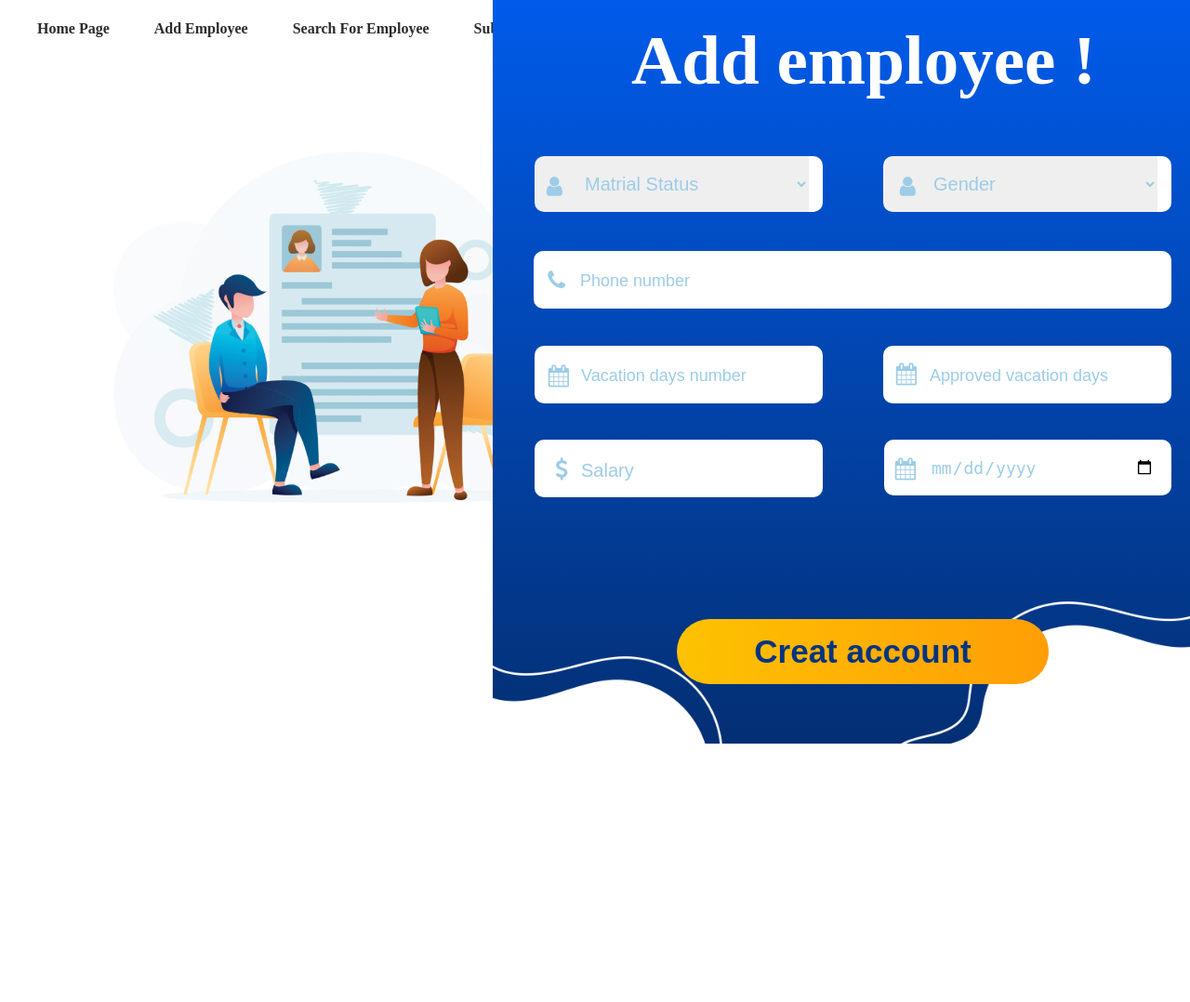
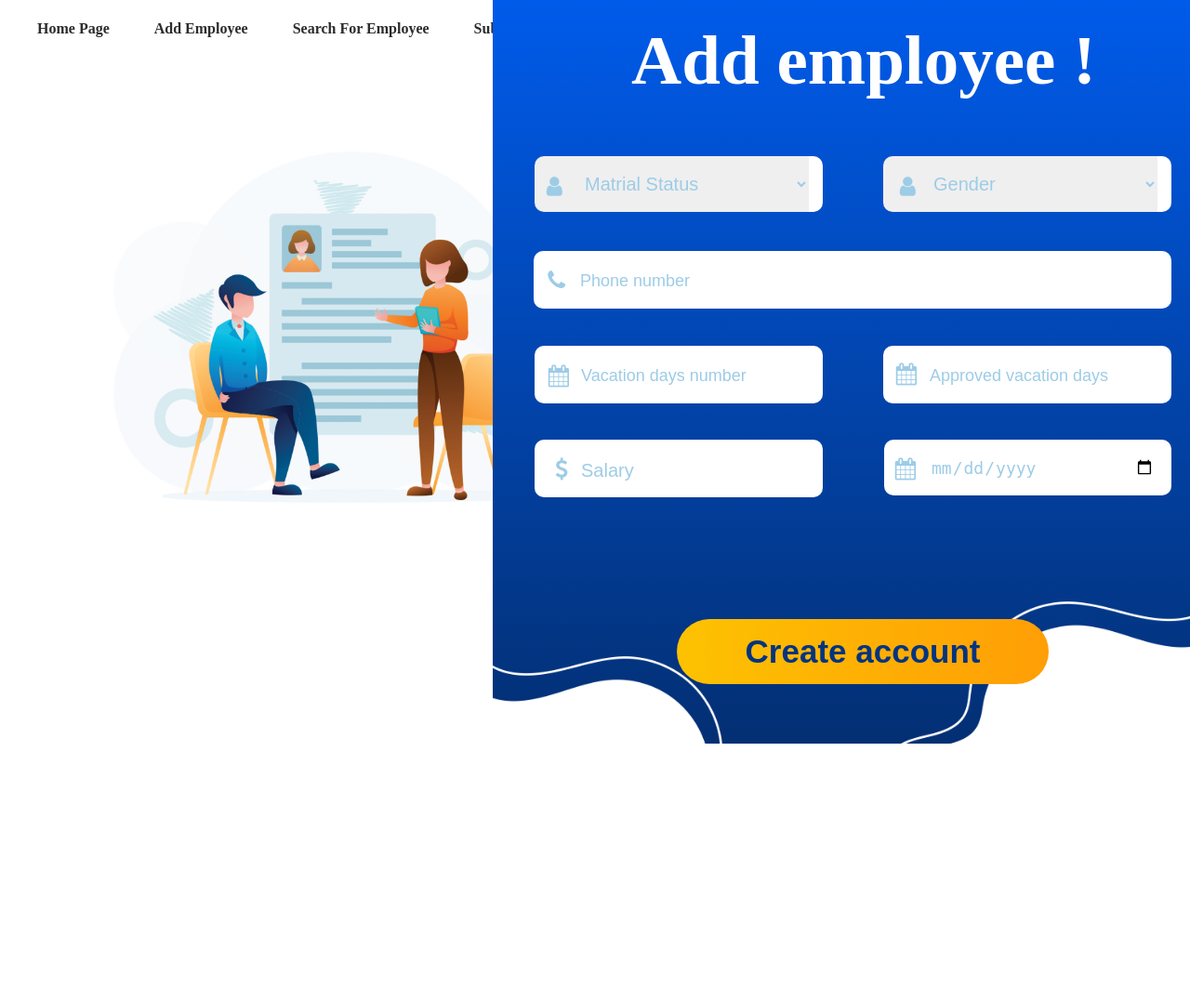
Before and after one commit to 3bde1r7man/HR_web, a Django app: page /addEmp2/ in a window 1280 px wide; the page is wider, and only the part inside the window is pictured. Shown: that part at 93% size. Run offline with Django 4.2, Linux system fonts and the light colour scheme.

Commit message:
Changed a name of a button

```diff
--- a/hr_web/hr_app/templates/add2.html
+++ b/hr_web/hr_app/templates/add2.html
@@ -64,7 +64,7 @@
                     <input type="number" id="salary" class="x6  " placeholder="Salary" name="salary" min = "2000" max= "6000" required/>
                 </div>
             </div>
-            <button type="submit" class="button">Creat account</button>
+            <button type="submit" class="button">Create account</button>
         </form>
         <img src="{% static 'shapes/shape1.png' %}" class="i" alt="shape" >
         <img src="{% static 'shapes/shape1.png' %}" class="i1" alt="shape">
```
